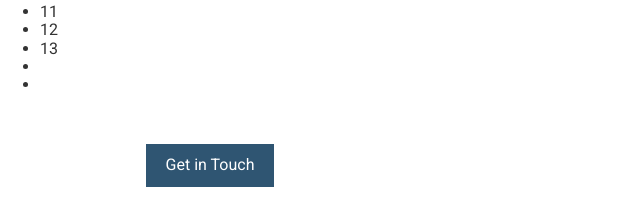
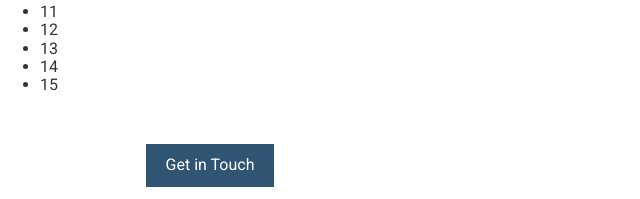
Before and after one commit to rpeacock93/gitWebDev, a website: page app/index.html in a window 1280 px wide. Shown: the part 197-396 px from the top of the page, 0-640 px from the left. Drawn offline with Linux system fonts and the light colour scheme.

Commit message:
Completed count to fifteen

```diff
--- a/app/index.html
+++ b/app/index.html
@@ -26,8 +26,8 @@
     <li>11</li>
     <li>12</li>
     <li>13</li>
-    <li></li>
-    <li></li>
+    <li>14</li>
+    <li>15</li>
   </ul>
   <header>
     <img src="assets/images/icons/clear-view-escapes.svg">
```
